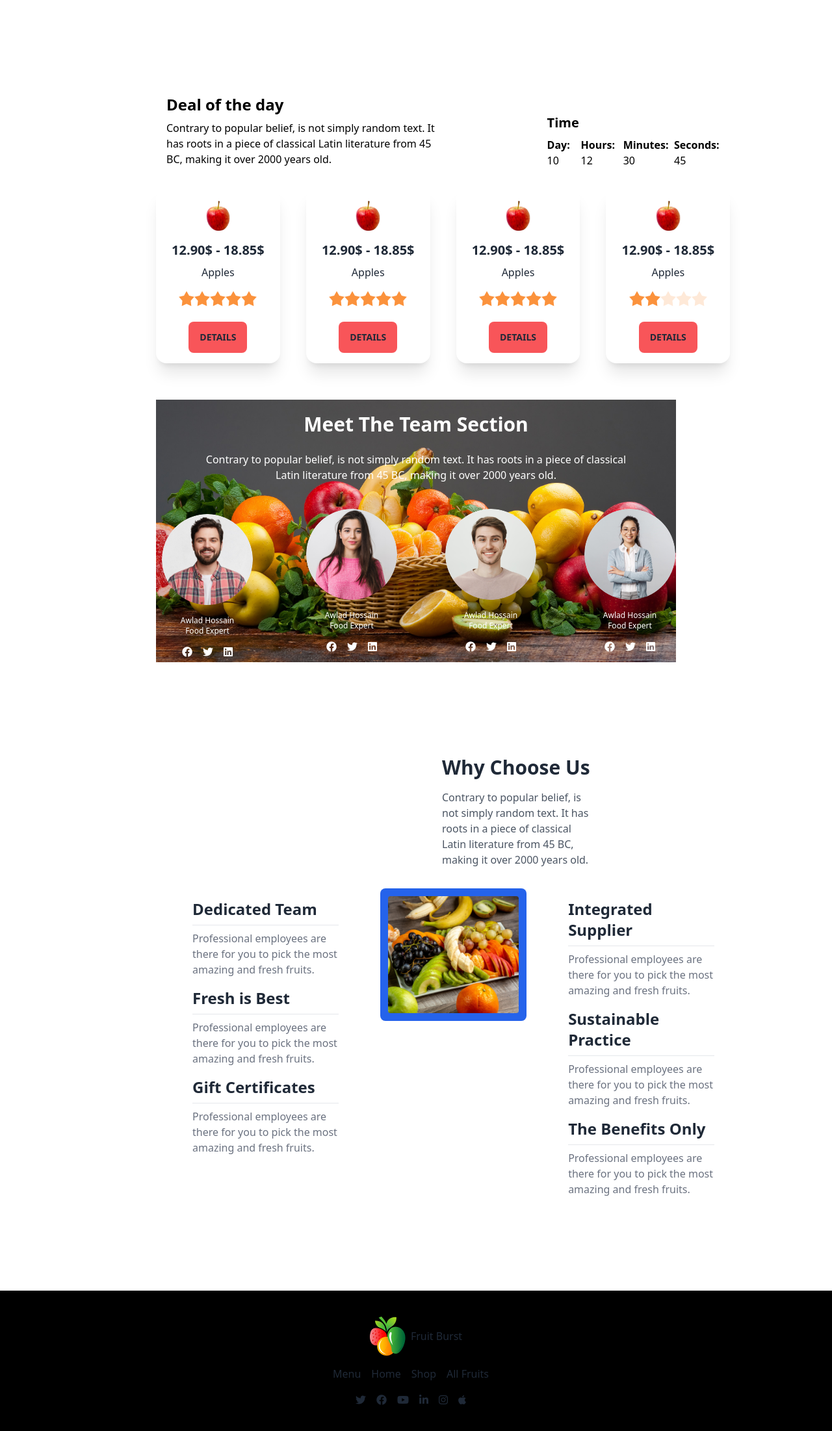
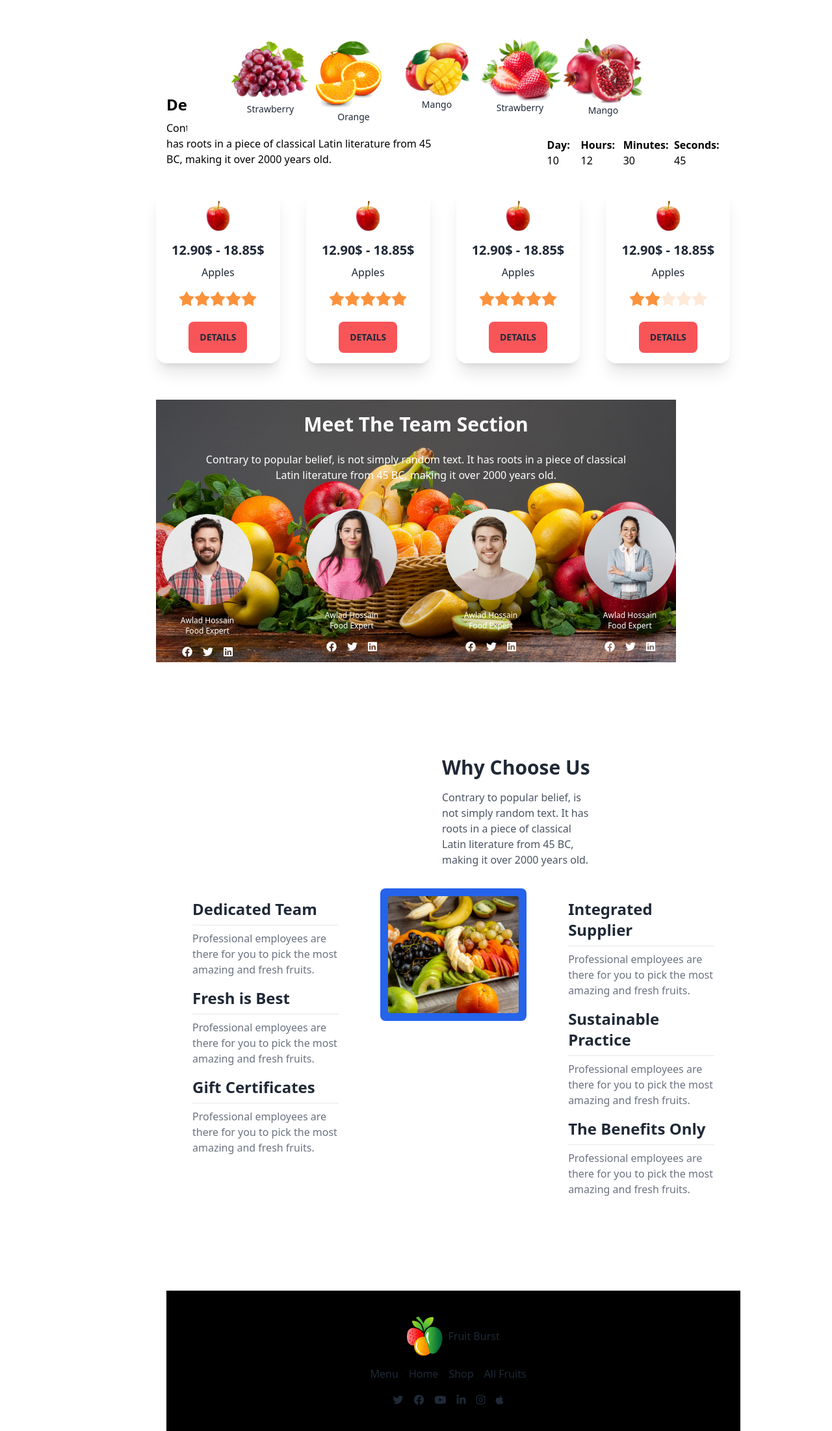
Before and after one commit to sksabbir2234/fruit-assignment, a plain HTML site: page index.html in a window 1280 px wide. Shown: the part 598-2800 px from the top of the page at 65% size. Drawn offline with nearby package versions, Linux system fonts and the light colour scheme.

Commit message:
finished

```diff
--- a/index.html
+++ b/index.html
@@ -58,7 +58,7 @@
 
 
     <!-- Slider section- -->
-    <!-- <div class="carousel  relative mt-14 ml-60 mr-60  w-[69%]"> -->
+
     <section class="lg:ml-60">
       <div class="carousel relative mt-14 sm:mx-2  sm:w-full lg:w-[80%]">
         <div id="slide1" class="carousel-item relative w-full">
@@ -136,7 +136,7 @@
 
       </div>
       <!-- card section -->
-      <div class="hidden md:hidden sm:block bg-white h-48 w-[60%] left-72 pl-16 pr-16 absolute -bottom-2 p-10">
+      <div class="hidden sm:hidden md:block bg-white h-48 w-[60%] left-72 pl-16 pr-16 absolute -bottom-2 p-10">
         <div class="flex justify-between">
           <div class="w-1/5 text-center">
             <img src="images/fruit1.png" alt="Image 1">
@@ -160,6 +160,7 @@
           </div>
         </div>
       </div>
+
     </section>
   </header>
   <main>
@@ -510,7 +511,7 @@
 
   </main>
   <footer>
-    <section class="flex justify-center items-center  bg-black pt-10 pb-10">
+    <section class="flex justify-center items-center  bg-black pt-10 pb-10 lg:w-[69%] lg:ml-64">
       <div class="flex flex-col justify-center items-center ">
         <div class="flex items-center">
           <img src="images/logo.png" alt="logo" />
```
